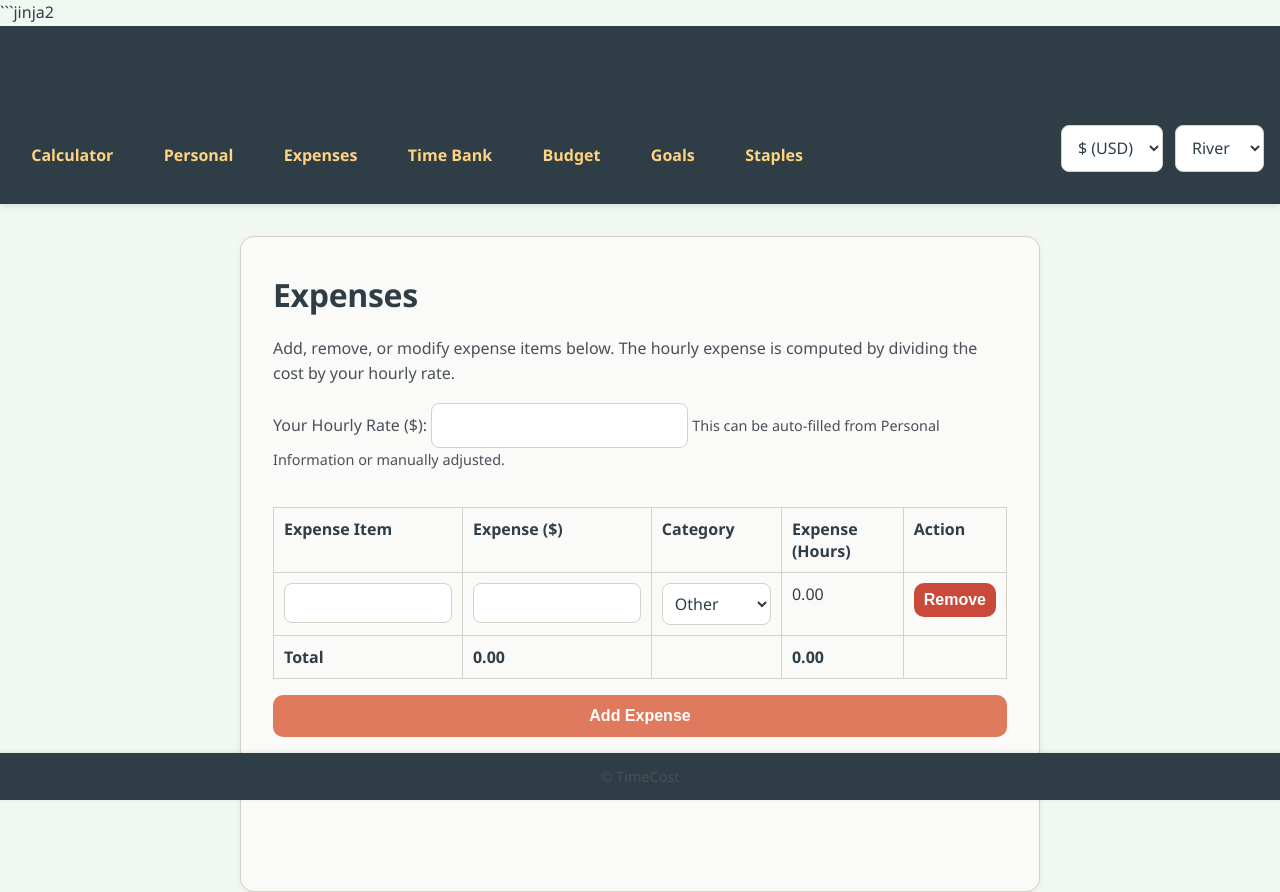
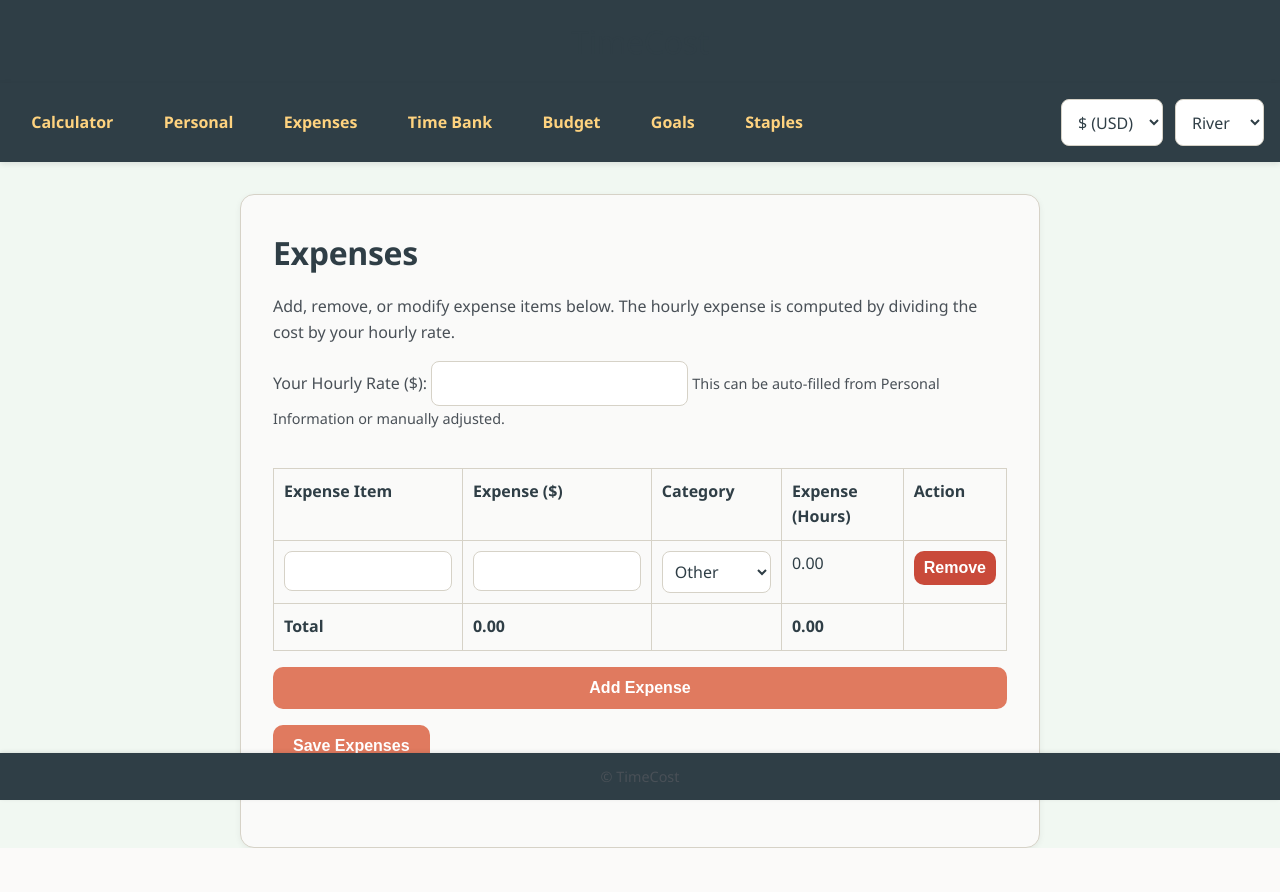
Before and after one commit to HandsomeSandwich/TimeCost, a Flask app: page /expenses in a window 1280 px wide. After the commit the page ends 848 px from the top, so only its background shows below. Run offline with Flask 3, Linux system fonts and the light colour scheme.

Commit message:
expenses jinja text issue

````diff
--- a/templates/expenses.html
+++ b/templates/expenses.html
@@ -1,4 +1,4 @@
-```jinja2
+
 {% extends "base.html" %}
 {% block title %}Expenses{% endblock %}
 
````
